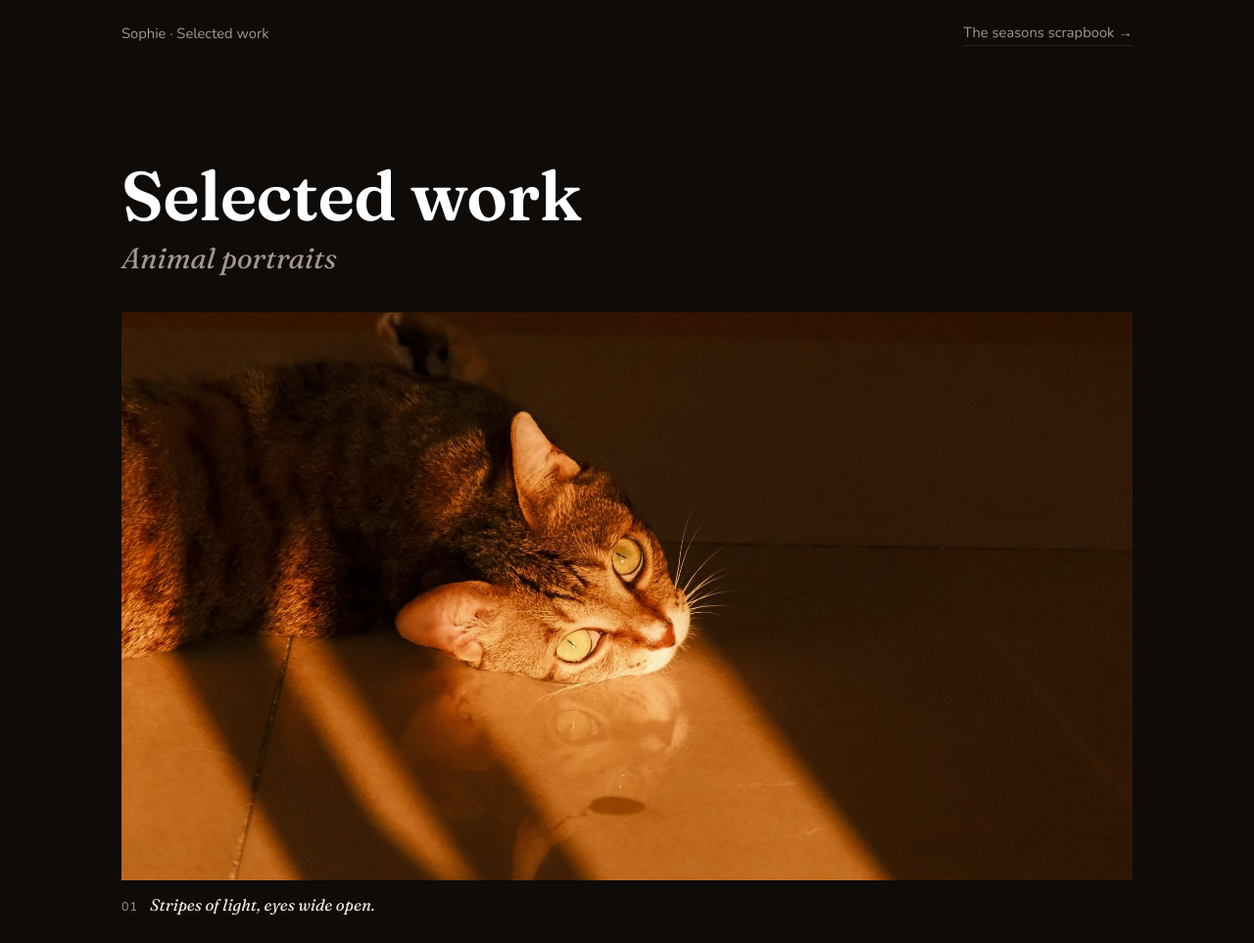
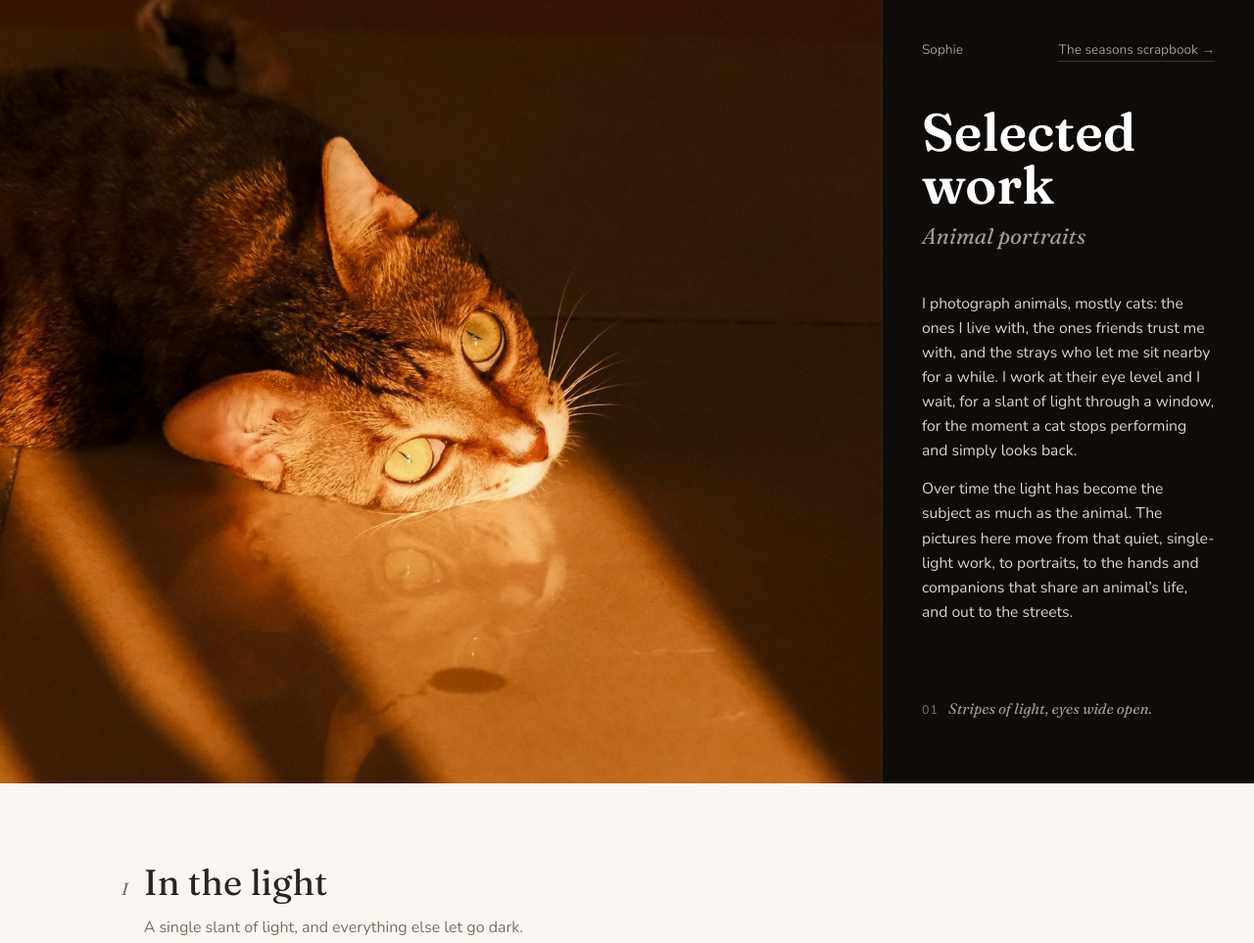
Before and after one commit to sophiehe1175-dev/sophiesseasons, a plain HTML site: page portfolio.html in a window 1280 px wide. Shown: the top 963 px of the page at 98% size. Drawn offline with nearby package versions, Linux system fonts and the light colour scheme.

Commit message:
Selected work: classic opening spread (Windy full-height left, black panel right)
Co-Authored-By: Claude Opus 5.5 <noreply@anthropic.com>
Claude-Session: https://claude.ai/code/session_015mS19cJY3dQnjX4obLJE85

```diff
--- a/portfolio.html
+++ b/portfolio.html
@@ -13,15 +13,27 @@
 html { background:var(--paper); }
 body { margin:0; color:var(--ink); font-family:'Nunito',system-ui,sans-serif; line-height:1.6; }
 a { color:inherit; }
+/* opening spread: photo left, black panel right */
+.spread { display:grid; grid-template-columns: 1fr; background:#0E0B09; color:#F3EDE6; }
+.spread .photo { position:relative; background:#0E0B09; }
+.spread .photo img { display:block; width:100%; height:auto; }
+.panel { display:flex; flex-direction:column; justify-content:space-between; gap:40px; padding:36px 24px 44px; }
+.panel nav { display:flex; justify-content:space-between; gap:16px; font-size:.85rem; color:#A3988E; }
+.panel nav a { text-decoration:none; border-bottom:1px solid #3A312B; }
+.panel nav a:hover { color:#fff; border-color:#fff; }
+.panel h1 { font-family:'Fraunces',Georgia,serif; font-weight:600; font-size:clamp(2.4rem,4.2vw,3.6rem); line-height:1; margin:0; color:#fff; }
+.panel h1 em { display:block; font-weight:400; font-size:.42em; color:#A3988E; margin-top:14px; }
+.panel .statement p { margin:0 0 14px; color:#DCD3C9; font-size:.98rem; }
+.panel .cap { font-family:'Fraunces',serif; font-style:italic; color:#A3988E; font-size:.95rem; }
+.panel .cap .n { margin-right:10px; }
+@media (min-width:900px) {
+  .spread { grid-template-columns: minmax(0,1fr) 380px; min-height:100vh; }
+  .spread .photo { display:flex; align-items:center; }
+  .spread .photo img { height:100vh; object-fit:cover; object-position:42% 50%; }
+  .panel { padding:40px 40px 48px; border-left:1px solid #2A231F; }
+}
+@media (min-width:1300px) { .spread { grid-template-columns: minmax(0,1fr) 440px; } .panel { padding:48px 52px 56px; } }
 .wrap { max-width:1080px; margin:0 auto; padding:0 24px; }
-.top { display:flex; justify-content:space-between; align-items:center; padding:22px 0; font-size:.92rem; color:var(--soft); }
-.top a { text-decoration:none; border-bottom:1px solid var(--line); }
-.top a:hover { color:var(--ink); border-color:var(--ink); }
-.intro { padding:48px 0 40px; border-bottom:1px solid var(--line); display:grid; gap:28px; }
-@media (min-width:820px) { .intro { grid-template-columns: 1fr 1.25fr; align-items:end; padding:88px 0 64px; } }
-h1 { font-family:'Fraunces',Georgia,serif; font-weight:600; font-size:clamp(2.6rem,7vw,4.4rem); line-height:1; margin:0; letter-spacing:-.01em; }
-h1 em { display:block; font-weight:400; font-size:.42em; color:var(--soft); letter-spacing:0; margin-top:14px; }
-.statement p { margin:0 0 14px; max-width:58ch; }
 .grp { padding:72px 0 8px; }
 .gh { display:grid; grid-template-columns:auto 1fr; column-gap:16px; align-items:baseline; margin-bottom:36px; }
 .gn { font-family:'Fraunces',serif; font-style:italic; color:var(--soft); font-size:1.1rem; }
@@ -32,47 +44,36 @@ h1 em { display:block; font-weight:400; font-size:.42em; color:var(--soft); lett
 .pf.wide { max-width:1080px; }
 .pf.tall { max-width:620px; }
 .pf.tall img { max-height:88vh; width:auto; max-width:100%; margin:0 auto; }
-figcaption { margin-top:12px; font-family:'Fraunces',serif; font-style:italic; font-size:1.05rem; color:var(--ink); display:flex; gap:12px; align-items:baseline; }
+figcaption { margin-top:12px; font-family:'Fraunces',serif; font-style:italic; font-size:1.05rem; display:flex; gap:12px; align-items:baseline; }
 .pf.tall figcaption { justify-content:center; }
 .n { font-family:'Nunito',sans-serif; font-style:normal; font-size:.78rem; color:var(--soft); letter-spacing:.08em; }
+.panel .n { color:#7D7269; }
 .end { border-top:1px solid var(--line); padding:48px 0 72px; color:var(--soft); display:flex; flex-wrap:wrap; gap:12px 32px; justify-content:space-between; }
 @media (max-width:600px) { .wrap { padding:0 16px; } .grp { padding-top:56px; } .pf { margin-bottom:52px; } }
-
-.dark { background:#0E0B09; color:#F3EDE6; --soft:#A3988E; --line:#2A231F; }
-.dark figcaption { color:#F3EDE6; }
-.dark .top a:hover { color:#fff; border-color:#fff; }
-.hero { padding:56px 0 24px; }
-@media (min-width:820px) { .hero { padding:96px 0 32px; } }
-.hero h1 { color:#fff; margin-bottom:40px; }
-.cover { margin:0 0 48px; }
-.cover img { display:block; width:100%; height:auto; }
-.hero .statement { max-width:62ch; font-size:1.05rem; }
-.hero .statement p { color:#E4DCD3; }
-.dark .grp { padding-top:56px; padding-bottom:40px; }
-.dark .pf img { background:#1A1512; }
 </style>
 </head>
 <body>
-<div class="dark">
-<div class="wrap">
-  <nav class="top"><span>Sophie · Selected work</span><a href="./">The seasons scrapbook &rarr;</a></nav>
-  <header class="hero">
-    <h1>Selected work<em>Animal portraits</em></h1>
-    <figure class="cover"><img src="portfolio/01.jpg" width="2000" height="1125" alt="Windy lying on a tiled floor in stripes of low amber light, her face reflected in the tiles"><figcaption><span class="n">01</span>Stripes of light, eyes wide open.</figcaption></figure>
+<header class="spread">
+  <figure class="photo" style="margin:0"><img src="portfolio/01.jpg" width="2000" height="1125" alt="Windy lying on a tiled floor in stripes of low amber light, her face reflected in the tiles"></figure>
+  <div class="panel">
+    <nav><span>Sophie</span><a href="./">The seasons scrapbook &rarr;</a></nav>
+    <div>
+      <h1>Selected work<em>Animal portraits</em></h1>
+    </div>
     <div class="statement">
       <p>I photograph animals, mostly cats: the ones I live with, the ones friends trust me with, and the strays who let me sit nearby for a while. I work at their eye level and I wait, for a slant of light through a window, for the moment a cat stops performing and simply looks back.</p>
       <p>Over time the light has become the subject as much as the animal. The pictures here move from that quiet, single-light work, to portraits, to the hands and companions that share an animal&rsquo;s life, and out to the streets.</p>
     </div>
-  </header>
+    <p class="cap"><span class="n">01</span>Stripes of light, eyes wide open.</p>
+  </div>
+</header>
+<div class="wrap">
   <section class="grp">
     <header class="gh"><span class="gn">I</span><h2>In the light</h2><p>A single slant of light, and everything else let go dark.</p></header>
     <figure class="pf tall"><img src="portfolio/02.jpg" width="1333" height="2000" alt="Windy stepping out of the dark into a single slant of light" loading="lazy"><figcaption><span class="n">02</span>Stepping into the light.</figcaption></figure>
     <figure class="pf wide"><img src="portfolio/03.jpg" width="2000" height="1124" alt="A white cat crouched at the edge of a patch of sunlight, the rest of the room in shadow" loading="lazy"><figcaption><span class="n">03</span>Waiting at the edge of the light.</figcaption></figure>
     <figure class="pf tall"><img src="portfolio/04.jpg" width="1126" height="2000" alt="Half of a white cat&#x27;s face against a dark background, one ear lit from behind" loading="lazy"><figcaption><span class="n">04</span>Half a face, all ears.</figcaption></figure>
   </section>
-</div>
-</div>
-<div class="wrap">
   <section class="grp">
     <header class="gh"><span class="gn">II</span><h2>Portraits</h2><p>Faces, at the animal's own eye level.</p></header>
     <figure class="pf wide"><img src="portfolio/05.jpg" width="1300" height="1041" alt="A tabby cat with amber eyes in warm orange light, a shadow on the wall behind" loading="lazy"><figcaption><span class="n">05</span>Amber light, amber eyes.</figcaption></figure>
```
